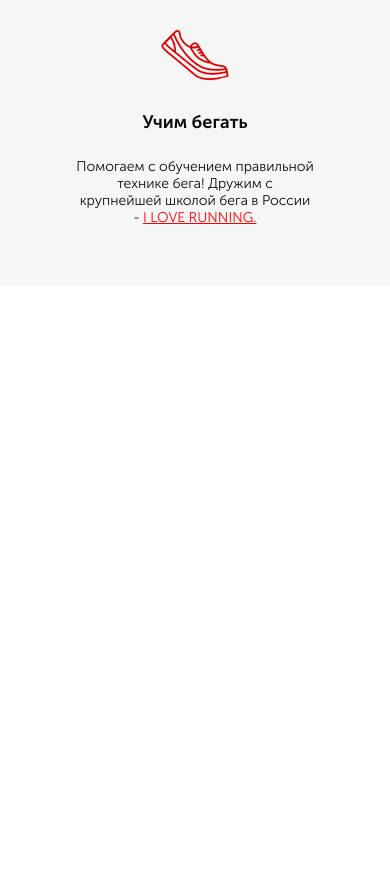
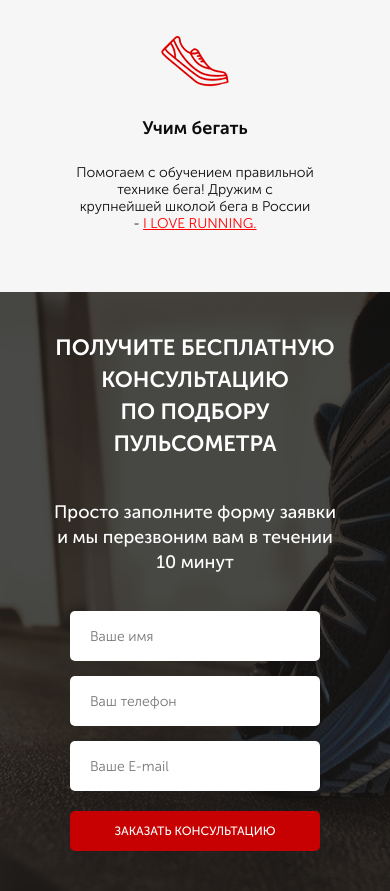
Before and after one commit to wowblvck/pulse, a website: page src/index.html in a window 390 px wide. Shown: the part 922-1813 px from the top of the page. Before the commit the page ends 1208 px from the top, so only its background shows below. Drawn offline with Linux system fonts and the light colour scheme.

Commit message:
Add section 'Consultation' and submit form

```diff
--- a/src/index.html
+++ b/src/index.html
@@ -78,5 +78,22 @@
             </div>
         </div>
     </div>
+    <div class="consultation">
+        <div class="container">
+            <h2 class="title title_left">Получите бесплатную консультацию<br>
+                по подбору пульсометра
+            </h2>
+            <div class="consultation__descr">
+                Просто заполните форму заявки<br>
+                и мы перезвоним вам в течении 10 минут
+            </div>
+            <form class="feed-form feed-form_small" action="#">
+                <input name="name" required placeholder="Ваше имя" type="text">
+                <input name="phone" required placeholder="Ваш телефон" type="number">
+                <input name="email" required placeholder="Ваше E-mail" type="email">
+                <button class="button button_submit" >Заказать консультацию</button>
+            </form>
+        </div>
+    </div>
 </body>
 </html>
--- a/src/sass/_buttons.scss
+++ b/src/sass/_buttons.scss
@@ -4,7 +4,7 @@
     border-radius: 5px;
     background-color: $main-color;
     border: none;
-    color: #ffffff;
+    color: $second-color;
     font-size: 12px;
     font-weight: 500;
     text-transform: uppercase;
@@ -14,4 +14,10 @@
         height: 50px;
         font-size: 16px;
     }
+    &_submit {
+        width: 100%;
+        height: 55px;
+        color: $second-color;
+        font-size: 16px;
+    }
 }
--- /dev/null
+++ b/src/sass/_consultation.scss
@@ -0,0 +1,12 @@
+.consultation {
+    min-height: 680px;
+    padding: 100px 0 92px;
+    background: url('../img/bg2.png') center (center / cover) no-repeat;
+    &__descr {
+        margin-top: 80px;
+        color: $second-color;
+        font-size: 20px;
+        font-weight: 500;
+        line-height:25px;
+    }
+}
--- /dev/null
+++ b/src/sass/_forms.scss
@@ -0,0 +1,20 @@
+.feed-form {
+    margin-top: 36px;
+    display: flex;
+    flex-direction: column;
+    width: 300px;
+    input {
+        height: 50px;
+        border-radius: 5px;
+        background-color: $second-color;
+        margin-bottom: 15px;
+        border: none;
+        padding: 0 20px;
+        color: #4b4b4b;
+        font-size: 14px;
+        font-weight: 300;
+        &:nth-child(3) {
+            margin-bottom: 20px;
+        }
+    }
+}
--- a/src/sass/_titles.scss
+++ b/src/sass/_titles.scss
@@ -4,4 +4,11 @@
     font-size: 30px;
     font-weight: 700;
     text-align: center;
+    text-transform: uppercase;
+    &_left {
+        color: $second-color;
+        font-size: 36px;
+        text-align: left;
+        line-height: 45px;
+    }
 }
--- a/src/sass/media/_max_width_1200.scss
+++ b/src/sass/media/_max_width_1200.scss
@@ -9,4 +9,8 @@
             margin-top: 70px;
         }
     }
+    .consultation {
+        min-height: 650px;
+        padding: 85px 0 85px;
+    }
 }
--- a/src/sass/media/_max_width_575.scss
+++ b/src/sass/media/_max_width_575.scss
@@ -36,6 +36,11 @@
             height: 40px;
             font-size: 12px;
         }
+        &_submit {
+            width: 100%;
+            height: 40px;
+            font-size: 12px;
+        }
     }
     .title {
         font-size: 22px;
@@ -55,4 +60,14 @@
             }
         }
     }
+    .consultation {
+        &__descr {
+            font-size: 18px;
+        }
+    }
+    .feed-form {
+        &_small {
+            width: 250px
+        }
+    }
 }
--- a/src/sass/media/_max_width_767.scss
+++ b/src/sass/media/_max_width_767.scss
@@ -21,6 +21,14 @@
         }
     }
     .title {
-        font-size: 24px;
+        font-size: 22px;
+        line-height: 32px;
+    }
+    .consultation {
+        min-height: 400px;
+        padding: 40px 0 40px;
+        &__descr {
+            margin-top: 40px;
+        }
     }
 }
--- a/src/sass/media/_max_width_991.scss
+++ b/src/sass/media/_max_width_991.scss
@@ -41,5 +41,20 @@
     }
     .title {
         font-size: 28px;
+        &_left {
+            text-align: center;
+            line-height: 36px;
+        }
+    }
+    .consultation {
+        min-height: 430px;
+        padding: 50px 0 50px 0;
+        &__descr {
+            text-align: center;
+            margin-top: 60px;
+        }
+    }
+    .feed-form {
+        margin: 36px auto 0;
     }
 }
--- a/src/sass/style.scss
+++ b/src/sass/style.scss
@@ -13,6 +13,8 @@
 @import 'buttons';
 @import 'advantage';
 @import 'titles';
+@import 'consultation';
+@import 'forms';
 @import 'media/max_width_1200';
 @import 'media/max_width_991';
 @import 'media/max_width_767';
```
Also changed, not shown: src/css/style.min.css.
